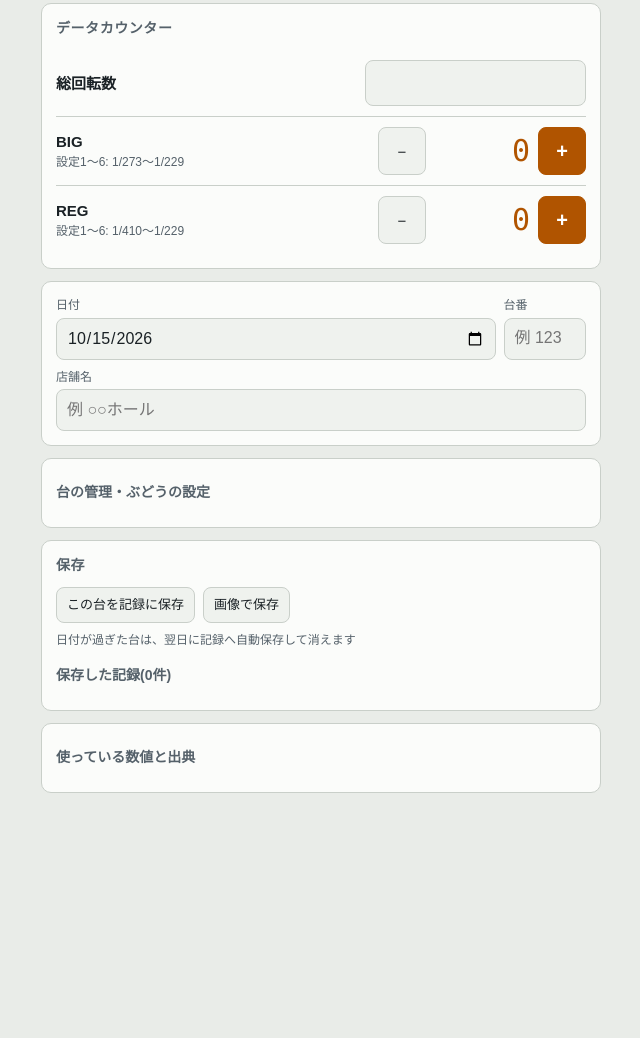
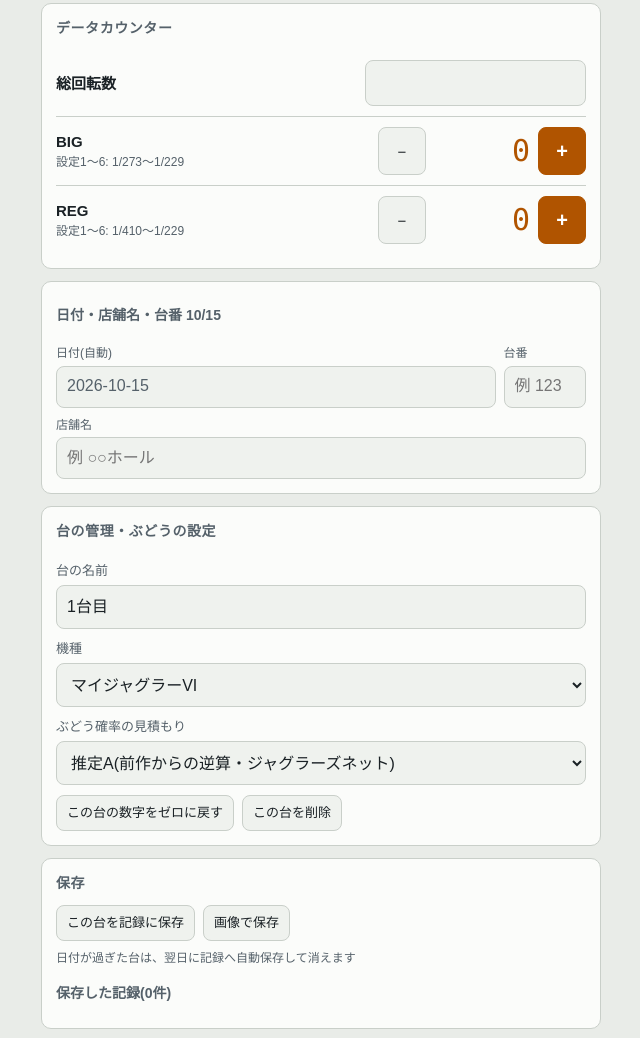
Before and after one commit to chosero501-arch/surasura-memo, a plain HTML site: page juggler.html in a window 1280 px wide. Shown: the part 920-1958 px from the top of the page, without its empty margins (319-959 px from the left). Before the commit the page ends 1753 px from the top, so only its background shows below. Drawn offline with Linux system fonts and the light colour scheme; a web font is replaced by a local one.

Commit message:
ジャグラー判別: 日付は自動のみ、日付欄を折りたたみ可、台の管理は常に表示
Co-Authored-By: Claude Sonnet 5.5 <noreply@anthropic.com>
Claude-Session: https://claude.ai/code/session_01F5VNQXkvFerceyLLkZPLUA

```diff
--- a/juggler.html
+++ b/juggler.html
@@ -217,17 +217,19 @@ summary { cursor: pointer; min-height: 40px; display: flex; align-items: center;
   </section>
 
   <section class="card" aria-label="日付・店舗・台番">
-    <div class="info">
-      <label>日付<input type="date" id="mdate"></label>
+    <details open>
+    <summary id="infoSum">日付・店舗名・台番</summary>
+    <div class="info" style="padding-top:8px">
+      <label>日付(自動)<input type="text" id="mdate" readonly tabindex="-1" aria-readonly="true" style="color:var(--muted);pointer-events:none"></label>
       <label>台番<input type="text" id="mno" inputmode="numeric" autocomplete="off" maxlength="10" placeholder="例 123"></label>
       <label class="wide">店舗名<input type="text" id="mshop" autocomplete="off" maxlength="30" placeholder="例 ○○ホール"></label>
     </div>
+    </details>
   </section>
 
 
   <section class="card">
-    <details>
-      <summary>台の管理・ぶどうの設定</summary>
+    <h2>台の管理・ぶどうの設定</h2>
       <div class="tools">
         <label>台の名前
           <input type="text" id="mname" autocomplete="off" maxlength="20">
@@ -243,7 +245,6 @@ summary { cursor: pointer; min-height: 40px; display: flex; align-items: center;
           <button class="btn small danger" type="button" id="remove">この台を削除</button>
         </div>
       </div>
-    </details>
   </section>
 
   <section class="card" aria-label="保存">
@@ -667,6 +668,7 @@ summary { cursor: pointer; min-height: 40px; display: flex; align-items: center;
     var m = cur();
     setIfIdle($('mname'), m.name);
     setIfIdle($('mdate'), m.date);
+    $('infoSum').textContent = '日付・店舗名・台番  ' + m.date.slice(5).replace('-', '/') + (m.shop ? '  ' + m.shop : '') + (m.no ? '  ' + m.no + '番' : '');
     setIfIdle($('mshop'), m.shop);
     setIfIdle($('mno'), m.no);
     var sp = machineOf(m.mach);
@@ -774,9 +776,8 @@ summary { cursor: pointer; min-height: 40px; display: flex; align-items: center;
     cur().name = e.target.value.slice(0, 20) || '台';
     touch(); renderChips();
   });
-  $('mdate').addEventListener('change', function (e) { if (e.target.value) { cur().date = e.target.value; touch(); } });
-  $('mshop').addEventListener('input', function (e) { cur().shop = e.target.value.slice(0, 30); touch(); });
-  $('mno').addEventListener('input', function (e) { cur().no = e.target.value.slice(0, 10); touch(); renderChips(); });
+  $('mshop').addEventListener('input', function (e) { cur().shop = e.target.value.slice(0, 30); touch(); renderTools(); });
+  $('mno').addEventListener('input', function (e) { cur().no = e.target.value.slice(0, 10); touch(); renderChips(); renderTools(); });
   document.addEventListener('visibilitychange', function () { if (!document.hidden && rollover()) renderAll(); });
   $('preset').addEventListener('change', function (e) { cur().preset = e.target.value; touch(); renderCounts(); renderResult(); });
   $('mach').addEventListener('change', function (e) {
```
